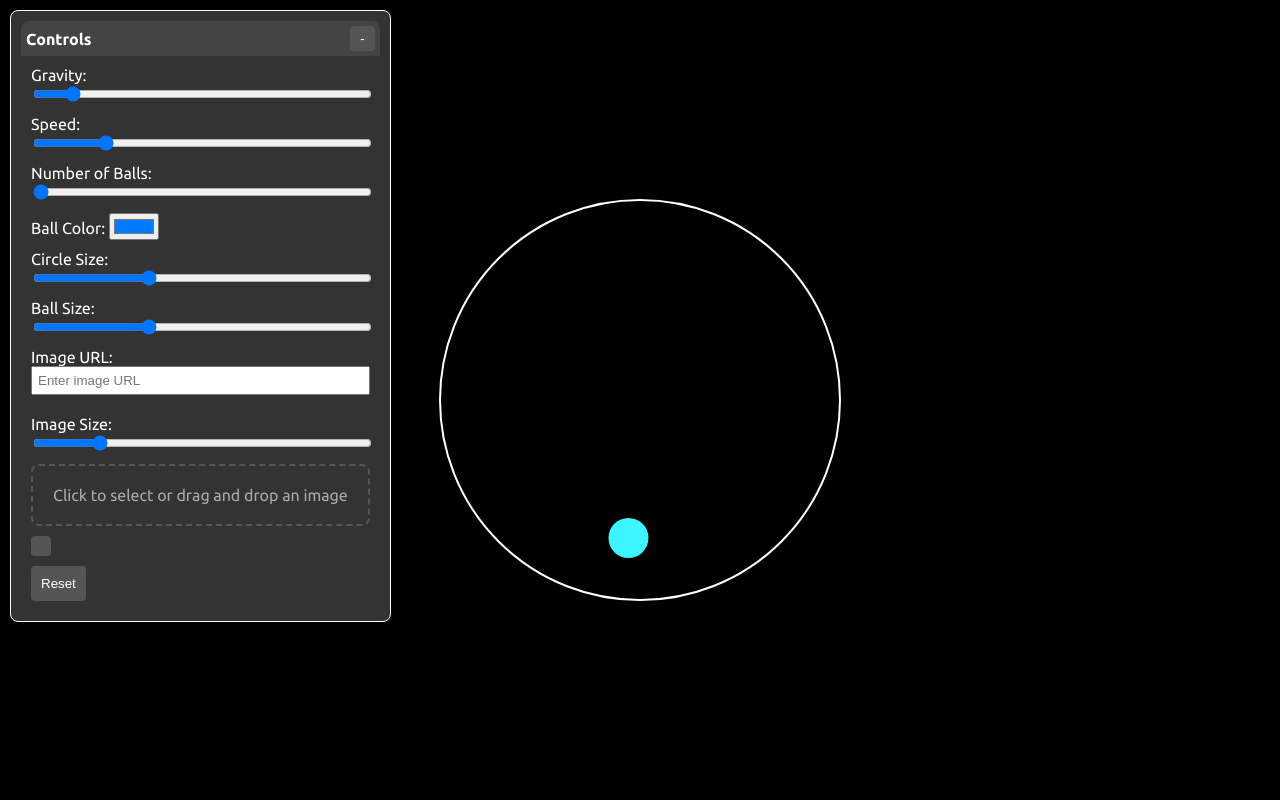
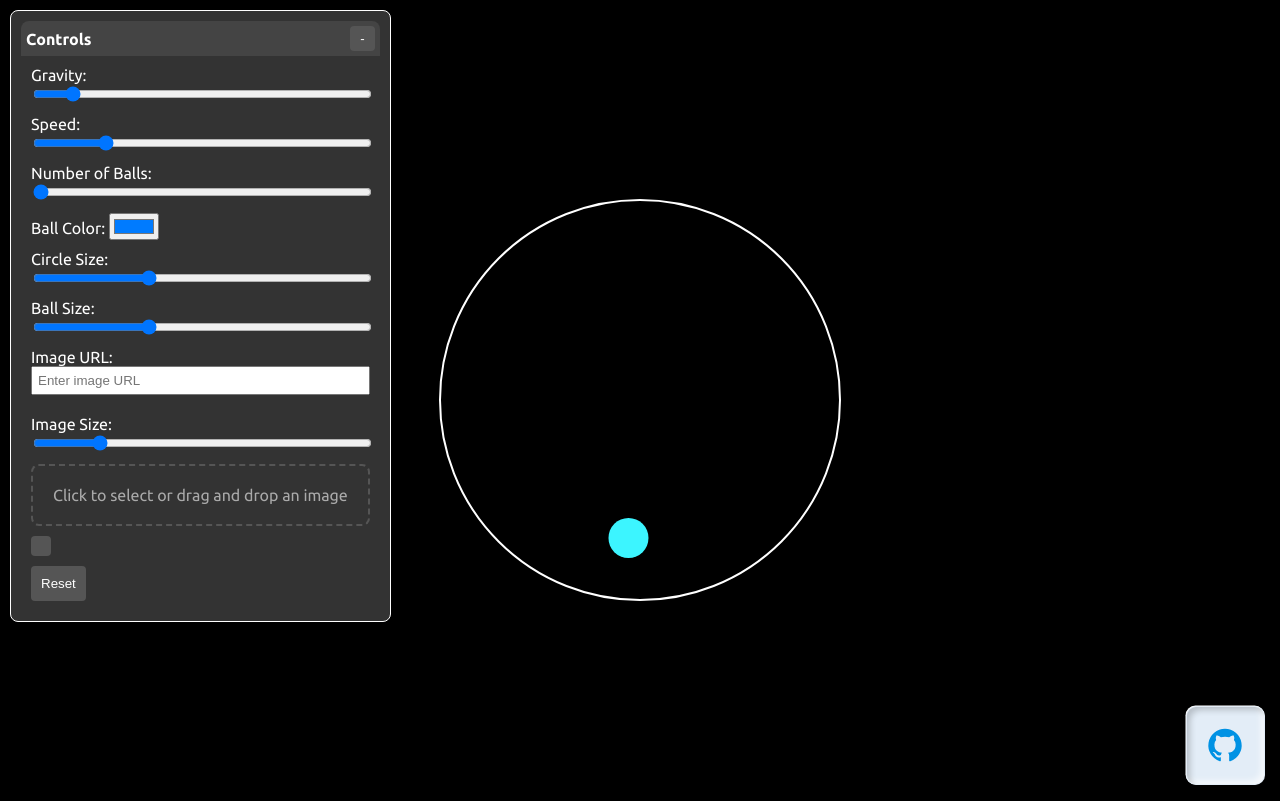
Before and after one commit to pakkid/Ball-Bouncing-Thing, a plain HTML site: page index.html in a window 1280 px wide. Drawn offline with nearby package versions, Linux system fonts and the light colour scheme; no server answers; some icons are missing.

Commit message:
add button with GitHub link and styling

```diff
--- a/assets/style.css
+++ b/assets/style.css
@@ -108,6 +108,43 @@ body {
     display: none;
 }
 
-canvas {
-    border: 1px solid #ffffff;
-}
+
+
+/* From Uiverse.io by CYBWEBALI */
+.btn {
+    display: grid;
+    position: absolute;
+    bottom: 15px;
+    right: 15px;
+    background: #e3edf7;
+    padding: 1.4em;
+    border-radius: 10px;
+    box-shadow: inset 4px 4px 6px -1px rgba(0,0,0,0.2),
+            inset -4px -4px 6px -1px rgba(255,255,255,0.7),
+            -0.5px -0.5px 0px rgba(255,255,255,1),
+            0.5px 0.5px 0px rgba(0,0,0,0.15),
+            0px 12px 10px -10px rgba(0,0,0,0.05);
+    border: 1px solid rgba(0,0,0,0);
+    cursor: pointer;
+    transition: transform 0.5s;
+  }
+
+  .btn:hover {
+    box-shadow: inset 4px 4px 6px -1px rgba(0,0,0,0.2),
+            inset -4px -4px 6px -1px rgba(255,255,255,0.7),
+            -0.5px -0.5px 0px rgba(255,255,255,1),
+            0.5px 0.5px 0px rgba(0,0,0,0.15),
+            0px 12px 10px -10px rgba(0,0,0,0.05);
+    border: 1px solid rgba(0,0,0,0.1);
+    transform: translateY(0.5em);
+    background: #e3edf7;
+  }
+
+  .btn svg {
+    transition: transform 0.5s;
+  }
+
+  .btn:hover svg {
+    transform: scale(0.9);
+    fill: #333333;
+  }
--- a/index.html
+++ b/index.html
@@ -31,6 +31,13 @@
         </div>
     </div>
     <canvas id="bouncingBallCanvas"></canvas>
+    <a href="https://github.com/pakkid/Ball-Bouncing-Thing" target="_blank">
+        <button href="https://github.com/pakkid/Ball-Bouncing-Thing" class="btn">
+            <svg width="40" height="40" fill="#0092E4" xmlns="http://www.w3.org/2000/svg" data-name="Layer 1" viewBox="0 0 24 24" id="github">
+                <path d="M12,2.2467A10.00042,10.00042,0,0,0,8.83752,21.73419c.5.08752.6875-.21247.6875-.475,0-.23749-.01251-1.025-.01251-1.86249C7,19.85919,6.35,18.78423,6.15,18.22173A3.636,3.636,0,0,0,5.125,16.8092c-.35-.1875-.85-.65-.01251-.66248A2.00117,2.00117,0,0,1,6.65,17.17169a2.13742,2.13742,0,0,0,2.91248.825A2.10376,2.10376,0,0,1,10.2,16.65923c-2.225-.25-4.55-1.11254-4.55-4.9375a3.89187,3.89187,0,0,1,1.025-2.6875,3.59373,3.59373,0,0,1,.1-2.65s.83747-.26251,2.75,1.025a9.42747,9.42747,0,0,1,5,0c1.91248-1.3,2.75-1.025,2.75-1.025a3.59323,3.59323,0,0,1,.1,2.65,3.869,3.869,0,0,1,1.025,2.6875c0,3.83747-2.33752,4.6875-4.5625,4.9375a2.36814,2.36814,0,0,1,.675,1.85c0,1.33752-.01251,2.41248-.01251,2.75,0,.26251.1875.575.6875.475A10.0053,10.0053,0,0,0,12,2.2467Z"></path>
+            </svg>
+        </button>
+    </a>
     <script src="assets/script.js"></script>
 </body>
 </html>
```
